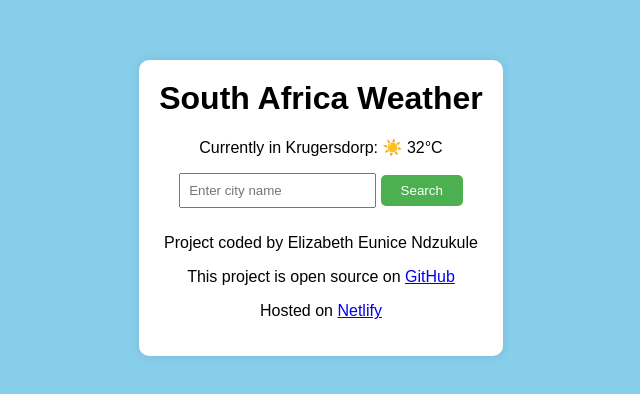
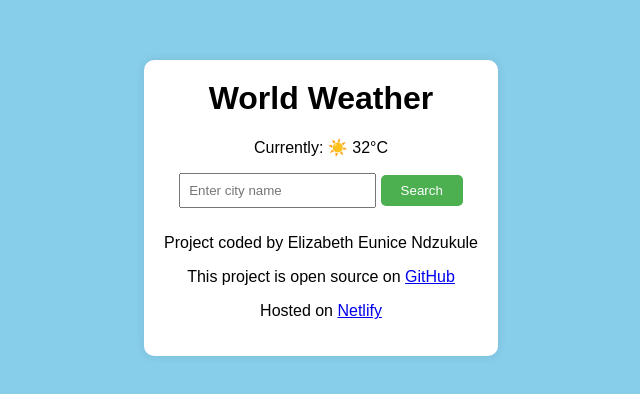
Before and after one commit to eungobs/weathe-js, a plain HTML site: page index.html in a window 1280 px wide. Shown: the part 192-586 px from the top of the page, without its empty margins (319-959 px from the left). Drawn offline with Linux system fonts and the light colour scheme.

Commit message:
Update index.html

```diff
--- a/index.html
+++ b/index.html
@@ -2,7 +2,7 @@
 <html lang="en">
 <head>
   <meta charset="UTF-8">
-  <title>South Africa Weather</title>
+  <title>World Weather</title>
   <style>
     body {
       display: flex;
@@ -50,9 +50,9 @@
 </head>
 <body>
   <div class="container">
-    <h1>South Africa Weather</h1>
-    <div id="krugersdorpInfo">
-      <p>Currently in Krugersdorp: ☀️ 32°C</p>
+    <h1>World Weather</h1>
+    <div id="cityInfo">
+      <p>Currently: ☀️ 32°C</p>
     </div>
     <input type="text" id="cityInput" placeholder="Enter city name">
     <button onclick="getWeather()">Search</button>
@@ -66,7 +66,7 @@
       function getWeather() {
         const city = document.getElementById('cityInput').value;
         const apiKey = '3ed565296c19775878a64c31457d90b2';
-        const url = `https://api.openweathermap.org/data/2.5/weather?q=${city},ZA&appid=${apiKey}&units=metric`;
+        const url = `https://api.openweathermap.org/data/2.5/weather?q=${city}&appid=${apiKey}&units=metric`;
 
         fetch(url)
           .then(response => {
@@ -88,7 +88,7 @@
               <p>Weather: ${data.weather[0].description}</p>
               <p>Humidity: ${data.main.humidity}%</p>
             `;
-            document.getElementById('krugersdorpInfo').style.display = 'none';
+            document.getElementById('cityInfo').style.display = 'none';
           })
           .catch(error => {
             const weatherInfo = document.getElementById('weatherInfo');
```
